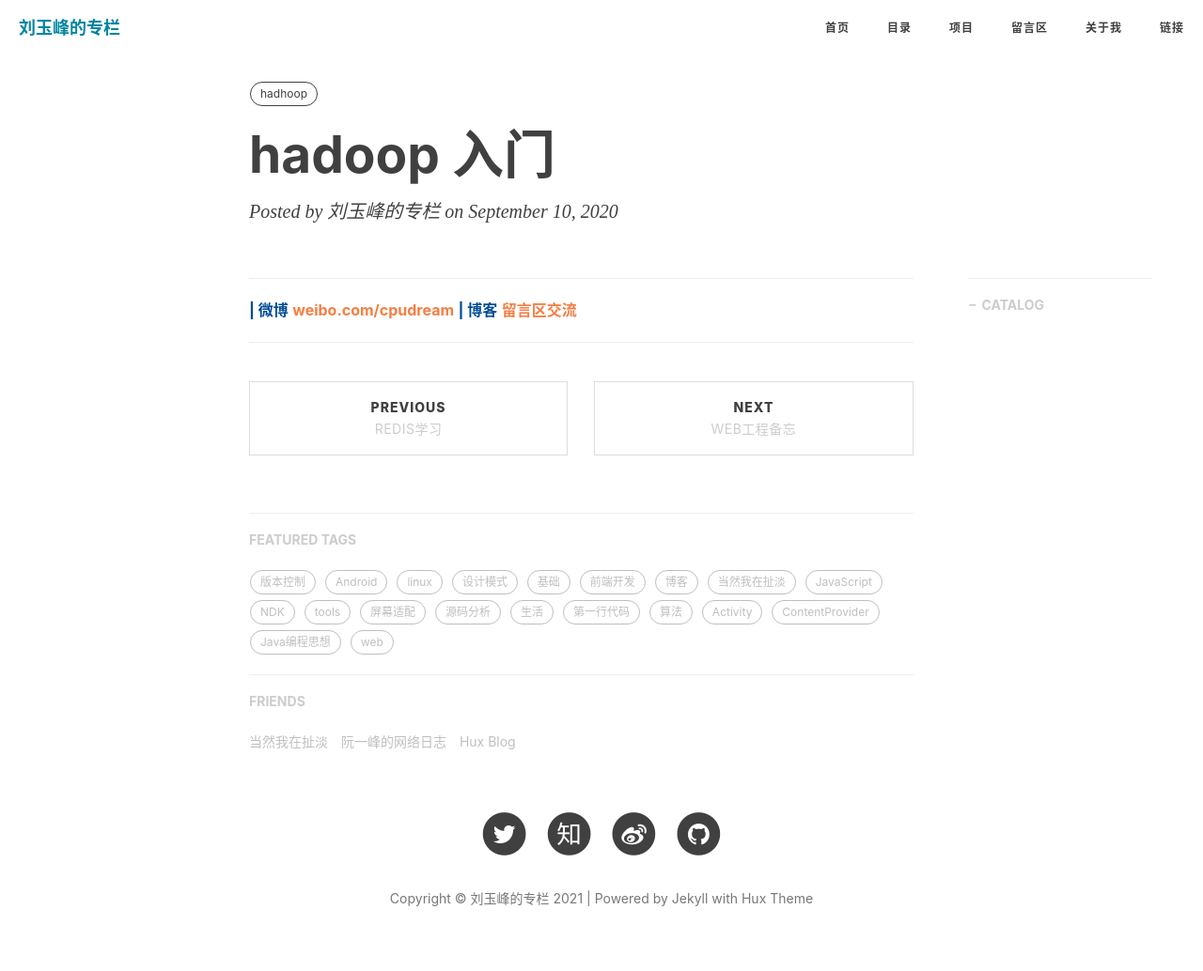
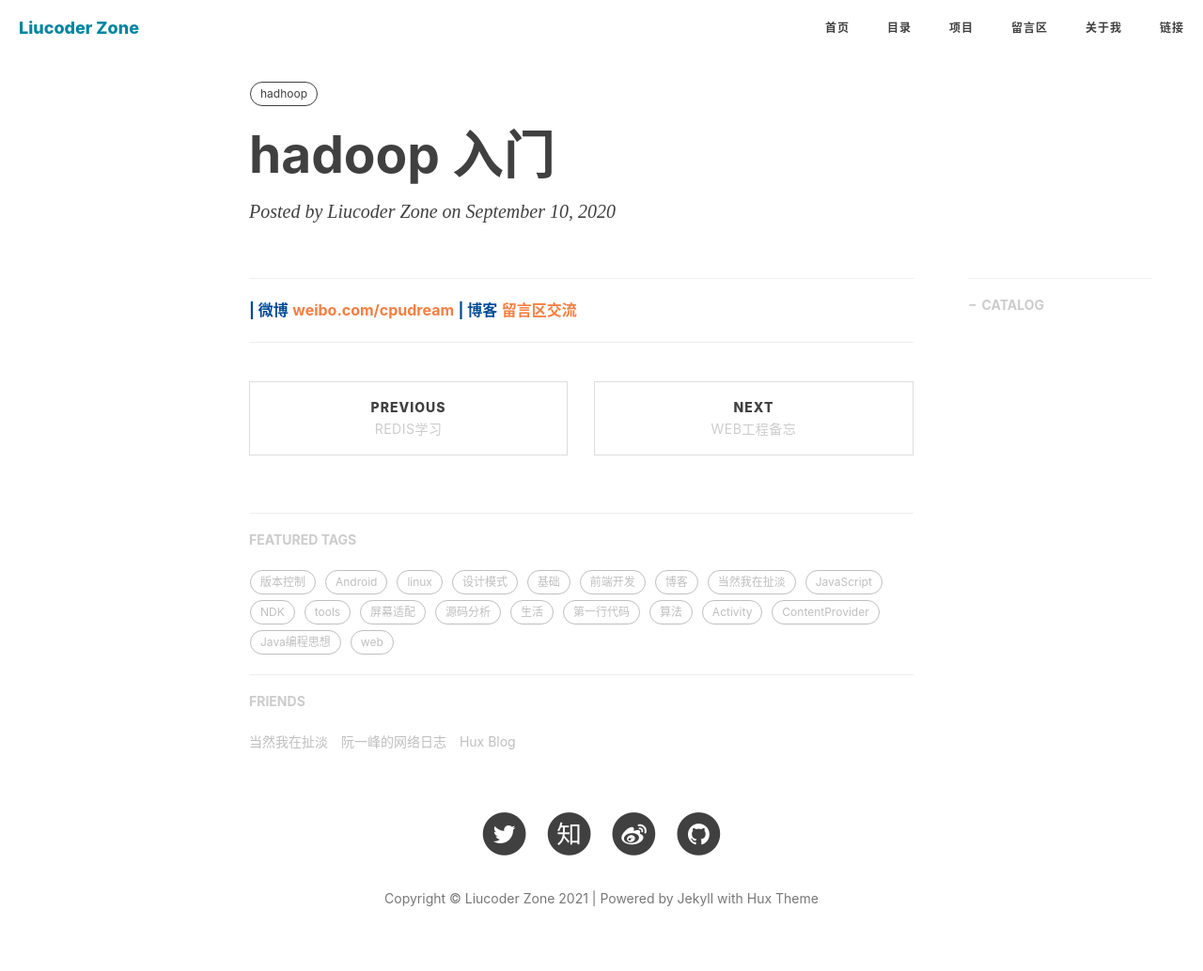
Before and after one commit to cpudream/blog, a Jekyll site: the page built from _posts/2020-09-10-hadoop.md, in a window 1280 px wide. Shown: the whole page at 94% size. Built offline with Jekyll 4.4.1, drawn with Linux system fonts in a browser that asks for light colours; nearby versions of some CDN libraries; comment, search, counter and statistics services are not loaded.

Commit message:
修改标题

```diff
--- a/_config.yml
+++ b/_config.yml
@@ -1,5 +1,5 @@
 # Site settings
-title: 刘玉峰的专栏
+title: Liucoder Zone
 SEOTitle: 刘玉峰的博客 | Liucoder Blog
 header-img:
 email: liuyufengch@gmail.com
```
